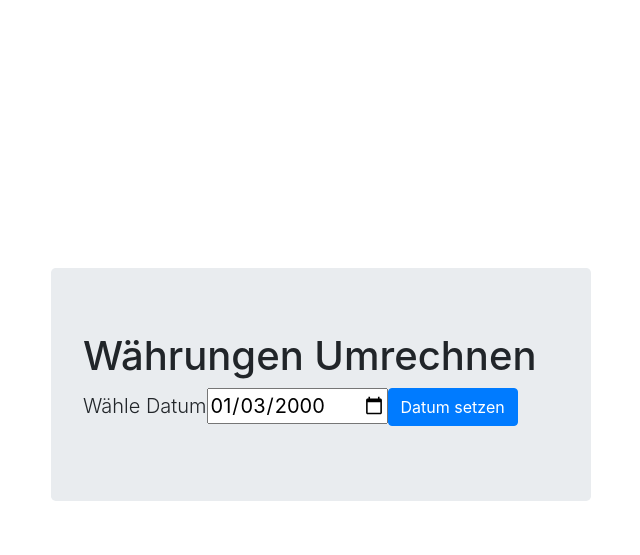
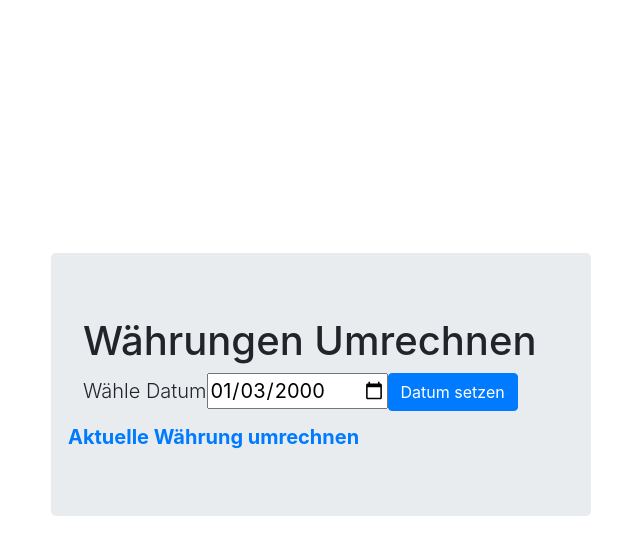
Before and after one commit to prodenbu/IN-19, a PHP site: page /historyindex.php in a window 1280 px wide. Shown: the top 555 px of the page, without its empty margins (319-959 px from the left). Run offline with PHP 8.4, Linux system fonts and the light colour scheme; data that the repository does not hold is empty.

Commit message:
Update historyindex.php

```diff
--- a/Trimkowski/historyindex.php
+++ b/Trimkowski/historyindex.php
@@ -9,9 +9,11 @@
 </head>
 
 <body class="lead container h-100" style="position: absolute ; top: 50%; left: 50%; transform: translate(-50%, -50%);">
-    <div class="row align-self-center h-100">
-        <div class="col-6 mx-auto my-auto">
+    <div class="row  align-self-center h-100">
+        <div class="mx-auto col-6 my-auto">
             <div class="jumbotron">
+                <div class="">
+                    <h1>Währungen Umrechnen</h1>
                     <?php
                     // Verbindung zu der Datenbank herstellen
                     $servername = "192.168.62.211";
@@ -21,7 +23,6 @@
                     $conn = new mysqli($servername, $username, $password, $dbname);
                     $link = mysqli_connect($servername, $username, $password, $dbname);
                     ?>
-                <h1>Währungen Umrechnen</h1>
                     <form action="" class="my-2" method="post">
                         <!-- Erste Währung auswählen -->
                         <!--
@@ -79,7 +80,7 @@
                         <!-- Mengenangabe, Datumsangabe und Submit -->
                         <?php
                         if (isset($_POST['setDate'])) {
-                        echo '<input type="number" placeholder="15.231" step="0.001" class="form-control" id="data" name="data" min="0">';
+                            echo '<input type="number" placeholder="15.231" step="0.001" value="2.34" class="form-control" id="data" name="data" min="0">';
                         }
                         ?>
                         <form action="">
@@ -121,6 +122,10 @@
                     }
                     ?>
                 </div>
+                <div class="row">
+                    <a href="index.php" class="alert-link">Aktuelle Währung umrechnen</a>
+                </div>
+            </div>
         </div>
     </div>
 </body>
```
Lines whose indentation alone changed are shown as unchanged.
